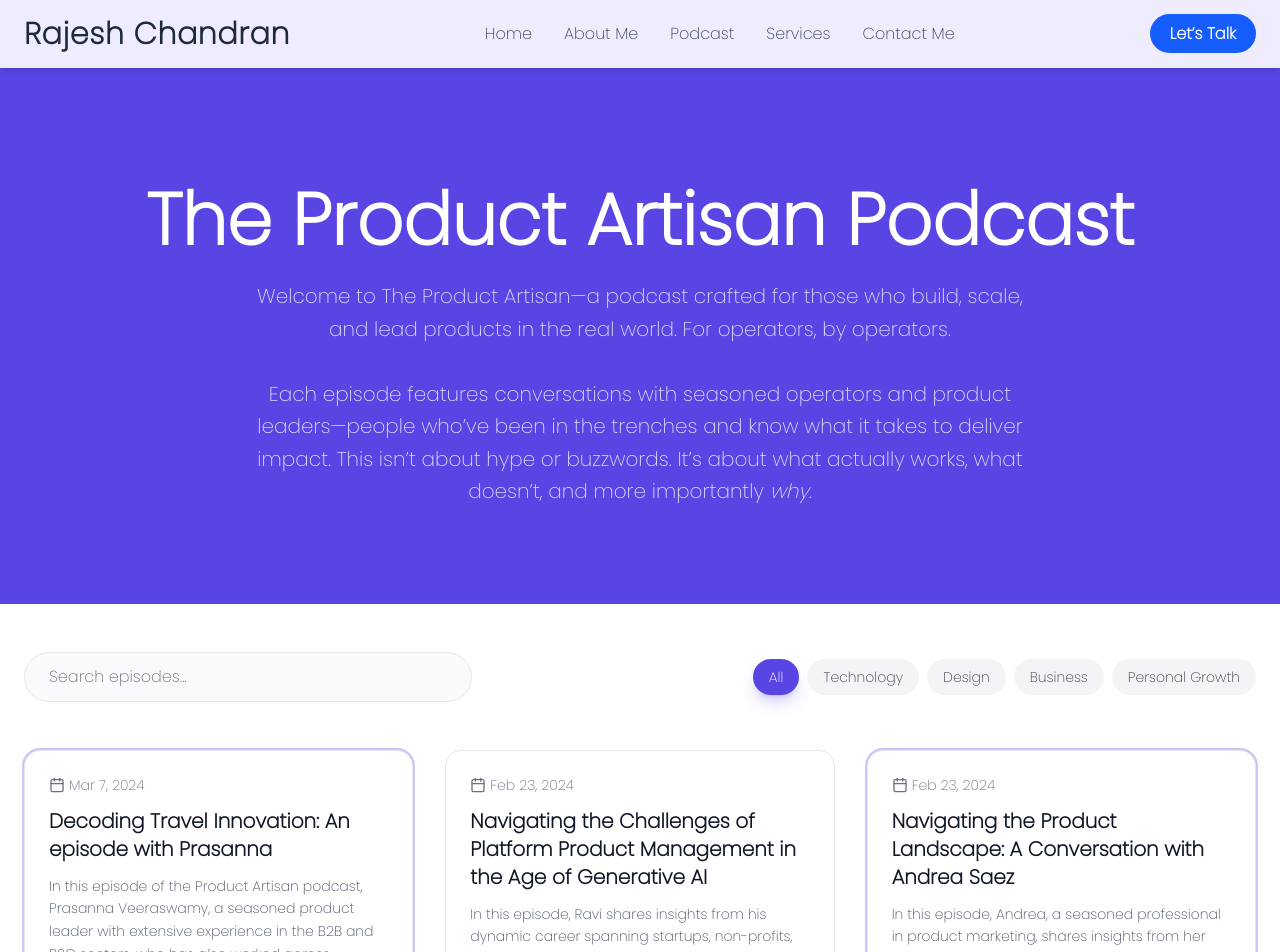
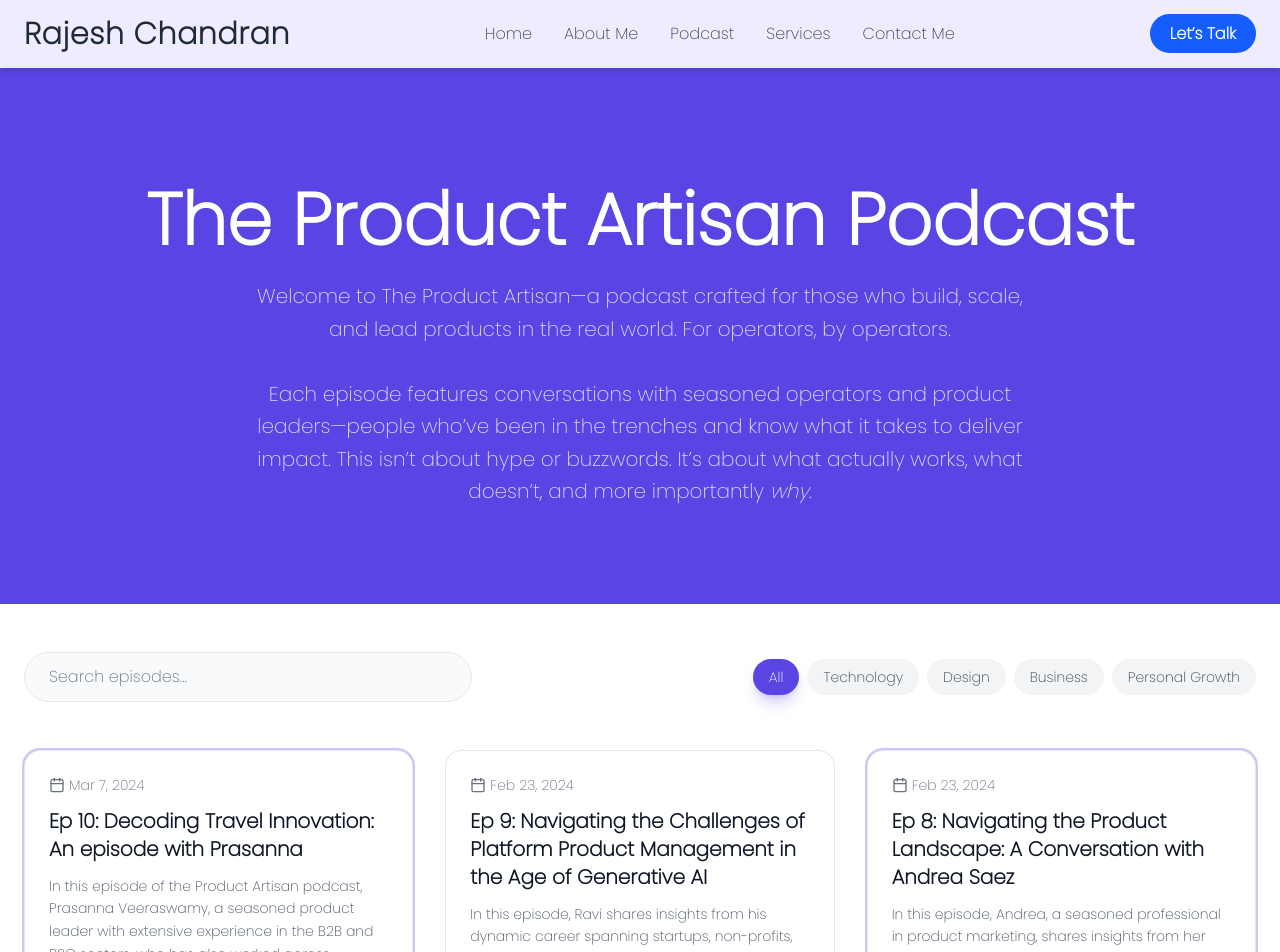
Before and after one commit to rootdisha/Rajesh-website-new, a React (Vite) app: page /Podcast in a window 1280 px wide. Shown: the top 952 px of the page. Built offline with nearby package versions, Linux system fonts and the light colour scheme.

Commit message:
fixed ep numbering

```diff
--- a/src/Component/Podcast.jsx
+++ b/src/Component/Podcast.jsx
@@ -10,11 +10,13 @@ const Episodes = () => {
   const [currentSlide, setCurrentSlide] = useState(0);
 
   const categories = ['All', 'Technology', 'Design', 'Business', 'Personal Growth'];
+  const MAX_EPISODE_NUMBER = 10;
 
+  // Add newest episode ON TOP. index 0.
   const episodes = [
     // Ep 10
     {
-      id: 1,
+
       title: "Decoding Travel Innovation: An episode with Prasanna",
       description: "In this episode of the Product Artisan podcast, Prasanna Veeraswamy, a seasoned product leader with extensive experience in the B2B and B2C sectors, who has also worked across multiple countries globally. Prasanna shares his journey from an engineering leader at Microsoft to taking on various product leadership roles within the travel industry, attributed to his passion for travel and strategic career advice.",
       fullDescription: "In this episode of the Product Artisan podcast, Prasanna Veeraswamy, a seasoned product leader with extensive experience in the B2B and B2C sectors, who has also worked across multiple countries globally. Prasanna shares his journey from an engineering leader at Microsoft to taking on various product leadership roles within the travel industry, attributed to his passion for travel and strategic career advice. The discussion covers the evolution of travel products, the impact of international experience on product leadership, and the role of data in developing and innovating in the travel space. Prasanna also discusses the pivotal role of Gen AI in enhancing productivity within product management and provides insights into building strong cross-functional product teams. Additionally, the conversation touches upon the challenges and opportunities within the travel industry, highlighting Airbnb's unique position through COVID-19 and the potential for innovation in travel products. Prasanna emphasizes the importance of data-driven development, behavioral analytics, and leveraging tools like Amplitude and Mixpanel for insights. The dialogue concludes with perspectives on future innovations in travel, especially around enhancing the experience of travelers through technology and AI.",
@@ -109,7 +111,7 @@ Um, second. Hi, welcome to the Product Partisan podcast. My name is Rajesh and I
     },
     // Ep 9
     {
-      id: 2,
+
       title: "Navigating the Challenges of Platform Product Management in the Age of Generative AI",
       description: "In this episode, Ravi shares insights from his dynamic career spanning startups, non-profits, and major tech companies. From co-founding Enlite Networks to leadership roles at LibForAll Foundation, Lucidworks, and ServiceNow, Ravi discusses lessons learned in product building, emphasising purpose-driven decision-making and execution rigour.",
       fullDescription: "In this episode, Ravi shares insights from his dynamic career spanning startups, non-profits, and major tech companies. From co-founding Enlite Networks to leadership roles at LibForAll Foundation, Lucidworks, and ServiceNow, Ravi discusses lessons learned in product building, emphasising purpose-driven decision-making and execution rigour. He explores the impact of Generative AI on product management, outlines the components of product strategy, and introduces the new Jobs to be Done in the era of AI. This podcast provides a concise yet comprehensive dive into Ravi's rich experiences, offering valuable insights for product professionals navigating diverse tech landscapes.",
@@ -188,7 +190,7 @@ Very close to that.....`,
     },
     // Ep 8
     {
-      id: 3,
+
       title: "Navigating the Product Landscape: A Conversation with Andrea Saez",
       description: "In this episode, Andrea, a seasoned professional in product marketing, shares insights from her multifaceted career journey as a product marketer, advisor, blogger, and author of the book The Product Momentum Gap.",
       fullDescription: "The funding landscape for startups has never been more complex. In this episode, we have an honest conversation about the trade-offs between bootstrapping and raising venture capital. We explore real-world examples of successful companies that chose different paths, discuss the hidden costs of each approach, and provide a framework for entrepreneurs to make informed decisions about funding.",
@@ -284,7 +286,7 @@ Um, second. Hi, welcome to the Product Partisan podcast. My name is Rajesh and I
     },
     // Ep 7
     {
-      id: 4,
+
       title: "Navigating the Nonprofit Product Management Landscape: A Journey of Impact and Reflection",
       description: "In this episode, Sindhu Kandipati takes us on a journey through her remarkable career trajectory, from her early roles at Microsoft to her impactful contributions at CERN, Eli Lilly, and the Wadhwani Foundation. She delves into her diverse experiences in program management, and brand management, ultimately explaining the pivotal shift that led her to embrace the world of product management.",
       fullDescription: `In this episode, Sindhu Kandipati takes us on a journey through her remarkable career trajectory, from her early roles at Microsoft to her impactful contributions at CERN, Eli Lilly, and the Wadhwani Foundation. She delves into her diverse experiences in program management, and brand management, ultimately explaining the pivotal shift that led her to embrace the world of product management.
@@ -352,7 +354,7 @@ And by the way, this is audio only. The video is more for us to interact, but wh
     },
 //     // Ep 6
 //     {
-//       id: 5,
+//
 //       title: "Navigating the Waves of Ad Tech: A Product Journey with Amit Goel",
 //       description: "In this episode, Amit Goel, an industry expert in advertising technology, delves into the dynamic landscape of ad tech, privacy laws, and the transformative role of AI. Key insights include navigating privacy laws' evolution, building globally compliant products, and the success formula behind Amagi's rise. Amit also sheds light on the scaling challenges faced and the transition to TradeDesk, emphasising the role of AI, including generative AI, in shaping the future of ad tech.",
 //       fullDescription: "In this episode, Amit Goel, an industry expert in advertising technology, delves into the dynamic landscape of ad tech, privacy laws, and the transformative role of AI. Key insights include navigating privacy laws' evolution, building globally compliant products, and the success formula behind Amagi's rise. Amit also sheds light on the scaling challenges faced and the transition to TradeDesk, emphasising the role of AI, including generative AI, in shaping the future of ad tech.",
@@ -423,7 +425,7 @@ And by the way, this is audio only. The video is more for us to interact, but wh
 //     },
 //     // Ep 5
 //     {
-//       id: 6,
+//
 //       title: "The Future of Product Management: Reflecting on the Past and Peeking into 2024",
 //       description: "In this podcast episode, Saeed Khan, a seasoned product leader based out of Toronto, shares his insights on the evolution of product management. Saeed discusses his experiences and learnings from his journey in the industry, delving into the importance of problem-solving, innovation, and understanding market needs. He also discusses the impact of Agile on product management, the rise of specialised roles, and the necessity of holistic thinking for successful products.",
 //       fullDescription: "In this podcast episode, Saeed Khan, a seasoned product leader based out of Toronto, shares his insights on the evolution of product management. Saeed discusses his experiences and learnings from his journey in the industry, delving into the importance of problem-solving, innovation, and understanding market needs. He also discusses the impact of Agile on product management, the rise of specialised roles, and the necessity of holistic thinking for successful products.",
@@ -520,7 +522,7 @@ And by the way, this is audio only. The video is more for us to interact, but wh
 //     },
 //     // Ep 4
 //     {
-//       id: 7,
+//
 //       title: "Product and Design-Match Made in Heaven?",
 //       description: "Product and Design-Match Made in Heaven?",
 //       fullDescription: "The funding landscape for startups has never been more complex. In this episode, we have an honest conversation about the trade-offs between bootstrapping and raising venture capital. We explore real-world examples of successful companies that chose different paths, discuss the hidden costs of each approach, and provide a framework for entrepreneurs to make informed decisions about funding.",
@@ -597,7 +599,7 @@ And by the way, this is audio only. The video is more for us to interact, but wh
 //     },
 //     // Ep 3
 //     {
-//       id: 8,
+//
 //       title: "Product startups (B2B vsB2C)& Creating new product categories",
 //       description: "In this episode, Andrea, a seasoned professional in product marketing, shares insights from her multifaceted career journey as a product marketer, advisor, blogger, and author of the book The Product Momentum Gap.",
 //       fullDescription: "The funding landscape for startups has never been more complex. In this episode, we have an honest conversation about the trade-offs between bootstrapping and raising venture capital. We explore real-world examples of successful companies that chose different paths, discuss the hidden costs of each approach, and provide a framework for entrepreneurs to make informed decisions about funding.",
@@ -695,7 +697,7 @@ And by the way, this is audio only. The video is more for us to interact, but wh
 //     },
 //     // Ep 2
 //     {
-//       id: 9,
+//
 //       title: "Navigating the Product Landscape: A Conversation with Andrea Saez",
 //       description: "In this episode, Andrea, a seasoned professional in product marketing, shares insights from her multifaceted career journey as a product marketer, advisor, blogger, and author of the book The Product Momentum Gap.",
 //       fullDescription: "Navigating the Challenges of Platform Product Management in the Age of Generative AI",
@@ -951,7 +953,7 @@ And by the way, this is audio only. The video is more for us to interact, but wh
                   </span>
                 )} */}
                 <h1 className="text-4xl lg:text-5xl font-bold mb-4">
-                  {selectedEpisode.title}
+                  {`Ep ${MAX_EPISODE_NUMBER-index}: ` + selectedEpisode.title}
                 </h1>
                 <p className="text-white/80 text-lg mb-6">
                   {selectedEpisode.description}
@@ -1240,9 +1242,9 @@ And by the way, this is audio only. The video is more for us to interact, but wh
             animate="visible"
             className="grid grid-cols-1 md:grid-cols-2 lg:grid-cols-3 gap-8"
           >
-            {filteredEpisodes.map((episode) => (
+            {filteredEpisodes.map((episode, index) => (
               <motion.div
-                key={episode.id}
+                key={index}
                 variants={itemVariants}
                 whileHover={{ scale: 1.02 }}
                 whileTap={{ scale: 0.98 }}
@@ -1301,7 +1303,7 @@ And by the way, this is audio only. The video is more for us to interact, but wh
                   </div>
 
                   <h3 className="text-xl font-bold text-gray-900 mb-3 group-hover:text-[#5944e4] transition-colors">
-                    {episode.title}
+                    {`Ep ${MAX_EPISODE_NUMBER-index}: ` + episode.title}
                   </h3>
 
                   <p className="text-gray-600 text-sm leading-relaxed mb-4">
```
